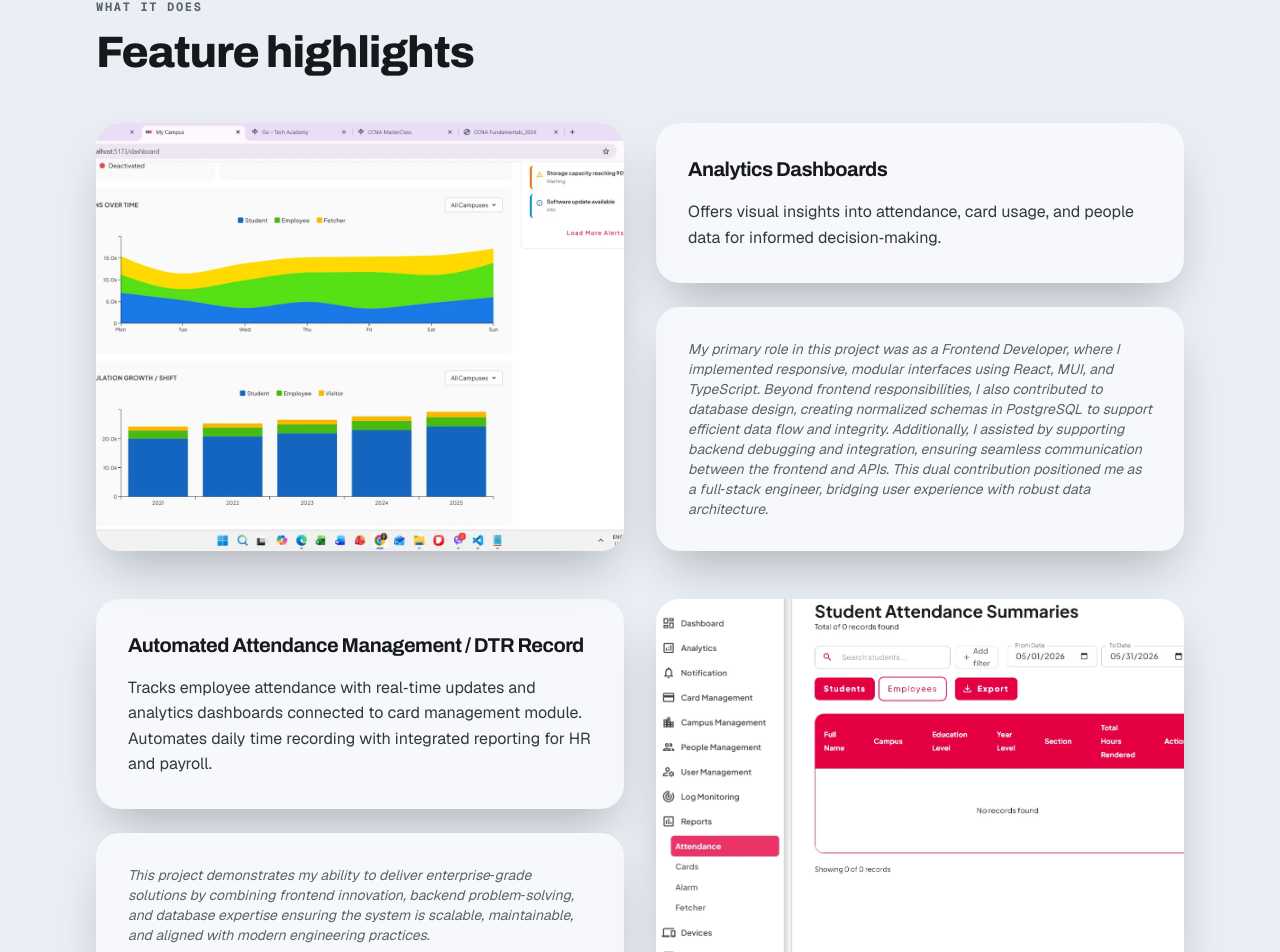
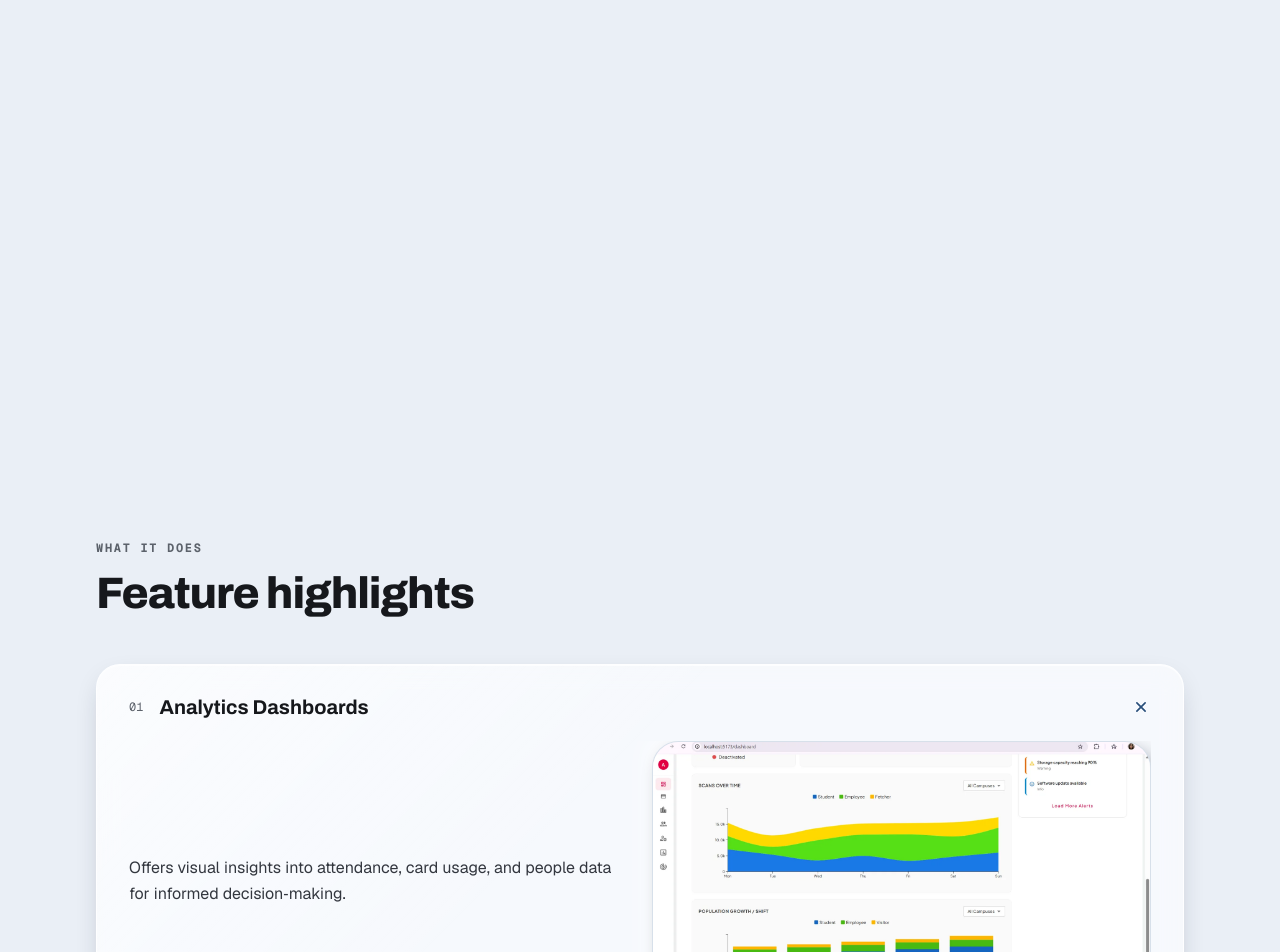
Before and after one commit to JanineChrystal/SE-Internship-Projects-2026, a Next.js app in the folder janine-portfolio/: page /projects/allcard in a window 1280 px wide. Shown: the part 1160-2112 px from the top of the page. Built offline with nearby package versions, Linux system fonts and the light colour scheme.

Commit message:
feat(projects): Collapsible feature rows and a dedicated narrative section

```diff
--- a/janine-portfolio/src/app/projects/[slug]/page.tsx
+++ b/janine-portfolio/src/app/projects/[slug]/page.tsx
@@ -1,6 +1,7 @@
 import Link from "next/link";
 import { notFound } from "next/navigation";
 import FeatureHighlights from "@/src/app/projects/components/sections/features";
+import ProjectNarrative from "@/src/app/projects/components/sections/narrative";
 import ProjectOverview from "@/src/app/projects/components/sections/overview";
 import TechStack from "@/src/app/projects/components/sections/techStack";
 import PROJECTS, {
@@ -81,6 +82,8 @@ const IndividualProjectPage = async ({ params }: ProjectPageProps) => {
 					repoUrl={project.repoUrl}
 				/>
 
+				<ProjectNarrative lines={project.narrative} />
+
 				<FeatureHighlights features={project.features} />
 
 				<TechStack technologies={project.technologies} />
--- a/janine-portfolio/src/app/projects/components/sections/features.tsx
+++ b/janine-portfolio/src/app/projects/components/sections/features.tsx
@@ -1,4 +1,12 @@
+"use client";
+
+import { Plus } from "lucide-react";
 import Image from "next/image";
+import {
+	Collapsible,
+	CollapsibleContent,
+	CollapsibleTrigger,
+} from "@/src/components/ui/collapsible/collapsible";
 import type { ProjectFeature } from "@/src/types/project";
 import SectionTitle from "../../../../components/ui/typography/section-title";
 import { FEATURES_EYEBROW, FEATURES_TITLE } from "../../constants/detail";
@@ -7,6 +15,10 @@ interface FeatureHighlightsProps {
 	features: ProjectFeature[];
 }
 
+// Feature highlights - one collapsible row per feature
+// Closed by default apart from the first, so the section reads as a
+// scannable list of what the project does and opens only what is asked
+// for, rather than stacking every screenshot down the page
 const FeatureHighlights = ({ features }: FeatureHighlightsProps) => {
 	return (
 		<section className="flex w-full flex-col">
@@ -16,17 +28,37 @@ const FeatureHighlights = ({ features }: FeatureHighlightsProps) => {
 				align="left"
 			/>
 
-			<div className="flex flex-col gap-12">
-				{features.map((feature, index) => {
-					const isEven = index % 2 === 0;
+			<div className="flex flex-col gap-3">
+				{features.map((feature, index) => (
+					<Collapsible
+						key={feature.title}
+						defaultOpen={index === 0}
+						className="surface-glass group rounded-3xl px-6 py-2 md:px-8"
+					>
+						<CollapsibleTrigger className="flex w-full items-center justify-between gap-4 py-5 text-left outline-none focus-visible:outline-2 focus-visible:outline-offset-2 focus-visible:outline-accent-ink">
+							<span className="flex items-center gap-4">
+								<span className="font-mono text-xs text-ink-muted">
+									{String(index + 1).padStart(2, "0")}
+								</span>
+								<span className="font-display text-lg font-bold text-ink-strong transition-colors group-hover:text-accent-ink md:text-xl">
+									{feature.title}
+								</span>
+							</span>
 
-					return (
-						<div
-							key={feature.title}
-							className={`flex flex-col md:flex-row gap-8 min-h-75 ${!isEven ? "md:flex-row-reverse" : ""}`}
-						>
-							{/* Column 1: Feature Image Box */}
-							<div className="bg-surface-raised rounded-3xl flex-1 shadow-2xl flex items-center justify-center min-h-62 overflow-hidden relative transition-transform duration-200 hover:-translate-y-1">
+							{/* Rotates into a minus when open */}
+							<Plus
+								aria-hidden="true"
+								className="size-5 shrink-0 text-accent-ink transition-transform duration-300 group-data-[state=open]:rotate-45"
+							/>
+						</CollapsibleTrigger>
+
+						<CollapsibleContent>
+							<div className="grid gap-6 pb-6 md:grid-cols-2 md:items-center">
+								<p className="leading-relaxed text-ink">
+									{feature.description}
+								</p>
+
+								<div className="surface-neu relative aspect-video overflow-hidden rounded-2xl">
 									<Image
 										src={feature.imageUrl}
 										alt={feature.altText}
@@ -35,29 +67,10 @@ const FeatureHighlights = ({ features }: FeatureHighlightsProps) => {
 										className="object-cover"
 									/>
 								</div>
-
-							{/* Column 2: Contains BOTH descriptions stacked vertically */}
-							<div className="flex-1 flex flex-col gap-6">
-								{/* Short Description Box */}
-								<div className="bg-surface-raised rounded-3xl shadow-2xl p-8 flex-1 flex flex-col justify-center transition-transform duration-200 hover:-translate-y-1">
-									<h3 className="text-xl font-bold text-ink-strong mb-4">
-										{feature.title}
-									</h3>
-									<p className="text-ink">{feature.description}</p>
 							</div>
-
-								{/* Extended Description Box (Now sits neatly below the short one in the same column) */}
-								{feature.extendedDescription && (
-									<div className="bg-surface-raised rounded-3xl shadow-2xl p-8 flex-1 flex flex-col justify-center transition-transform duration-200 hover:-translate-y-1">
-										<p className="text-sm text-ink-muted italic">
-											{feature.extendedDescription}
-										</p>
-									</div>
-								)}
-							</div>
-						</div>
-					);
-				})}
+						</CollapsibleContent>
+					</Collapsible>
+				))}
 			</div>
 		</section>
 	);
--- /dev/null
+++ b/janine-portfolio/src/app/projects/components/sections/narrative.tsx
@@ -0,0 +1,82 @@
+"use client";
+
+import { useEffect, useRef } from "react";
+import { gsap } from "@/lib/gsap";
+import { NARRATIVE_EYEBROW, NARRATIVE_TITLE } from "../../constants/detail";
+
+interface ProjectNarrativeProps {
+	lines: string[];
+}
+
+// Project narrative - the role and approach behind the build
+// Same reveal as the home page self-introduction: lines stagger in as
+// the section enters, and replay when scrolled back to
+const ProjectNarrative = ({ lines }: ProjectNarrativeProps) => {
+	const rootRef = useRef<HTMLElement>(null);
+
+	useEffect(() => {
+		const root = rootRef.current;
+		if (!root) {
+			return;
+		}
+
+		const ctx = gsap.context(() => {
+			const mm = gsap.matchMedia();
+
+			mm.add("(prefers-reduced-motion: no-preference)", () => {
+				const items = root.querySelectorAll<HTMLElement>(".narrative-line");
+
+				const reveal = gsap.from(items, {
+					y: 28,
+					opacity: 0,
+					duration: 0.7,
+					ease: "power3.out",
+					stagger: 0.14,
+					scrollTrigger: {
+						trigger: root,
+						start: "top 75%",
+						// Restart on the way back up too - otherwise arriving
+						// from below shows the section already settled
+						toggleActions: "restart none restart reverse",
+					},
+				});
+
+				return () => {
+					reveal.scrollTrigger?.kill();
+					reveal.kill();
+				};
+			});
+
+			return () => mm.revert();
+		}, rootRef);
+
+		return () => ctx.revert();
+	}, []);
+
+	return (
+		<section
+			ref={rootRef}
+			id="narrative"
+			className="relative flex w-full items-center py-12"
+		>
+			<div className="mx-auto flex max-w-4xl flex-col gap-6">
+				<span className="eyebrow narrative-line">{NARRATIVE_EYEBROW}</span>
+
+				<h2 className="narrative-line text-h2 font-extrabold text-ink-strong">
+					{NARRATIVE_TITLE}
+				</h2>
+
+				{lines.map((line) => (
+					<p
+						key={line}
+						className="narrative-line text-lead leading-relaxed text-ink"
+					>
+						{line}
+					</p>
+				))}
+			</div>
+		</section>
+	);
+};
+
+export default ProjectNarrative;
--- a/janine-portfolio/src/app/projects/constants/detail.ts
+++ b/janine-portfolio/src/app/projects/constants/detail.ts
@@ -27,3 +27,7 @@ export const DETAIL_END_LABEL = "End of list";
 export const LIVE_LINK_LABEL = "Visit live site";
 
 export const REPO_LINK_LABEL = "View source";
+
+export const NARRATIVE_EYEBROW = "My role";
+
+export const NARRATIVE_TITLE = "What I contributed";
--- a/janine-portfolio/src/app/projects/constants/projects/allcard.ts
+++ b/janine-portfolio/src/app/projects/constants/projects/allcard.ts
@@ -25,6 +25,11 @@ export const allcardProject: Project = {
 			altText: "POC UI",
 		},
 	],
+	narrative: [
+		"I worked primarily as a frontend developer, building responsive, modular interfaces for the admin console in React, MUI and TypeScript.",
+		"I also designed normalised PostgreSQL schemas and supported backend debugging and REST API integration, so the work reached across the interface and the data beneath it.",
+		"Working both ends meant the UI and the data model were designed against each other rather than in isolation, and the proof of concept held to PCI DSS and OWASP standards throughout.",
+	],
 	features: [
 		{
 			title: "Analytics Dashboards",
@@ -32,12 +37,6 @@ export const allcardProject: Project = {
 				"Offers visual insights into attendance, card usage, and people data for informed decision‑making.",
 			imageUrl: "/projects/ac3.webp",
 			altText: "Analytics Dashboard UI",
-			extendedDescription: `My primary role in this project was as a Frontend Developer,
-			where I implemented responsive, modular interfaces using React, MUI, and TypeScript.
-			Beyond frontend responsibilities, I also contributed to database design, creating normalized schemas
-			in PostgreSQL to support efficient data flow and integrity. Additionally, I assisted by supporting backend debugging
-			and integration, ensuring seamless communication between the frontend and APIs. This dual contribution positioned
-			me as a full‑stack engineer, bridging user experience with robust data architecture.`,
 		},
 		{
 			title: "Automated Attendance Management / DTR Record",
@@ -45,9 +44,6 @@ export const allcardProject: Project = {
 			Automates daily time recording with integrated reporting for HR and payroll.`,
 			imageUrl: "/projects/ac2.webp",
 			altText: "Attendance Management UI",
-			extendedDescription: `This project demonstrates my ability to deliver enterprise‑grade solutions by combining
-			frontend innovation, backend problem‑solving, and database expertise ensuring the system is scalable, maintainable,
-			and aligned with modern engineering practices.`,
 		},
 	],
 	technologies: [
--- a/janine-portfolio/src/app/projects/constants/projects/scramps.ts
+++ b/janine-portfolio/src/app/projects/constants/projects/scramps.ts
@@ -28,6 +28,11 @@ export const scrampsProject: Project = {
 			altText: "Scramps UI",
 		},
 	],
+	narrative: [
+		"I started as the frontend developer, building responsive interfaces that kept navigation and accessibility intact across devices.",
+		"As it progressed I moved into full-stack work: backend debugging, system optimisation, and the ML.NET regression models that forecast budget and request volume.",
+		"I also built the analytics dashboards and the budget management module, which is where those forecasts feed back into the library's day-to-day procurement decisions.",
+	],
 	features: [
 		{
 			title: "Request Management",
@@ -35,41 +40,30 @@ export const scrampsProject: Project = {
 				"Handles resource requests from departments, enabling tracking, approval, and forecasting of future demands.",
 			imageUrl: "/projects/scrampsRM.webp",
 			altText: "Request Management UI",
-			extendedDescription: `My primary role in this project was as a Frontend Developer,
-			where I designed and implemented responsive user interfaces that ensured seamless navigation and
-			accessibility across devices. As the development progressed, I transitioned into a Full‑Stack Developer,
-			contributing to backend debugging and system optimization. I developed machine learning models for budget and
-			request forecasting, engineered dashboard analytics for real‑time insights, and built the budget management module
-			that integrated predictive data into operational workflows.`,
 		},
 		{
 			title: "Budget Management",
 			description: `Automates budget allocation and monitoring, integrating forecasting models to predict spending trends.`,
 			imageUrl: "/projects/scrampsBM.webp",
 			altText: "Budget Management UI",
-			extendedDescription: `This project reflects my ability to combine user‑centric design with data‑driven engineering
-			bridging frontend usability, backend logic, and intelligent automation to deliver a scalable enterprise‑grade solution.`,
 		},
 		{
 			title: "Vendor Management",
 			description: `Maintains vendor profiles and transaction histories, supporting smart AI vendor evaluation and procurement decisions.`,
 			imageUrl: "/projects/scrampsVM.webp",
 			altText: "Vendor Management UI",
-			extendedDescription: ``,
 		},
 		{
 			title: "Analytics Dashboards",
 			description: `Provides interactive visualizations for requests, budgets, vendors, and user engagement, enabling data‑driven insights.`,
 			imageUrl: "/projects/scramps4.webp",
 			altText: "Analytics Dashboard UI",
-			extendedDescription: ``,
 		},
 		{
 			title: "Machine Learning Forecasting",
 			description: `Implements ML.NET regression models to forecast resource requests and budget utilization for proactive planning.`,
 			imageUrl: "/projects/scrampsForecast.webp",
 			altText: "Budget Forecast",
-			extendedDescription: ``,
 		},
 	],
 	technologies: [
--- /dev/null
+++ b/janine-portfolio/src/components/ui/collapsible/collapsible.tsx
@@ -0,0 +1,38 @@
+"use client";
+
+import { Collapsible as CollapsiblePrimitive } from "radix-ui";
+import type * as React from "react";
+
+function Collapsible({
+	...props
+}: React.ComponentProps<typeof CollapsiblePrimitive.Root>) {
+	return <CollapsiblePrimitive.Root data-slot="collapsible" {...props} />;
+}
+
+function CollapsibleTrigger({
+	...props
+}: React.ComponentProps<typeof CollapsiblePrimitive.CollapsibleTrigger>) {
+	return (
+		<CollapsiblePrimitive.CollapsibleTrigger
+			data-slot="collapsible-trigger"
+			{...props}
+		/>
+	);
+}
+
+function CollapsibleContent({
+	className,
+	...props
+}: React.ComponentProps<typeof CollapsiblePrimitive.CollapsibleContent>) {
+	return (
+		<CollapsiblePrimitive.CollapsibleContent
+			data-slot="collapsible-content"
+			// Height keyframes come from tw-animate-css, which reads the
+			// radix content-height variable
+			className="overflow-hidden data-[state=closed]:animate-collapsible-up data-[state=open]:animate-collapsible-down"
+			{...props}
+		/>
+	);
+}
+
+export { Collapsible, CollapsibleContent, CollapsibleTrigger };
--- a/janine-portfolio/src/types/project.ts
+++ b/janine-portfolio/src/types/project.ts
@@ -10,7 +10,6 @@ export interface ProjectFeature {
 	description: string;
 	imageUrl: string;
 	altText: string;
-	extendedDescription: string;
 }
 
 // Project technology - a logo shown in the technologies slider
@@ -38,6 +37,8 @@ export interface Project {
 	tags: string[];
 	overviewText: string;
 	overviewImages: ProjectImage[];
+	// Role and approach, one paragraph per line, revealed on scroll
+	narrative: string[];
 	features: ProjectFeature[];
 	technologies: ProjectTechnology[];
 }
```
Also changed, not shown: janine-portfolio/src/app/projects/constants/projects/blogsite.ts (+5 -11 lines), janine-portfolio/src/app/projects/constants/projects/takda.ts (+5 -16 lines), janine-portfolio/src/app/projects/constants/projects/tikiting.ts (+5 -8 lines). Lines whose indentation alone changed are shown as unchanged.
